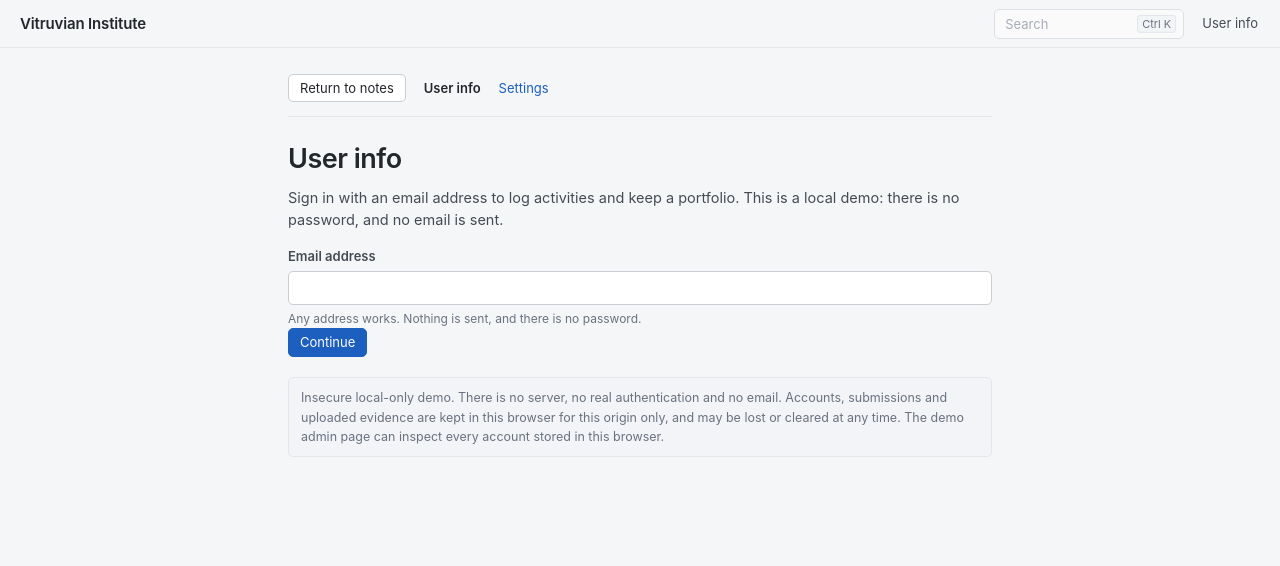
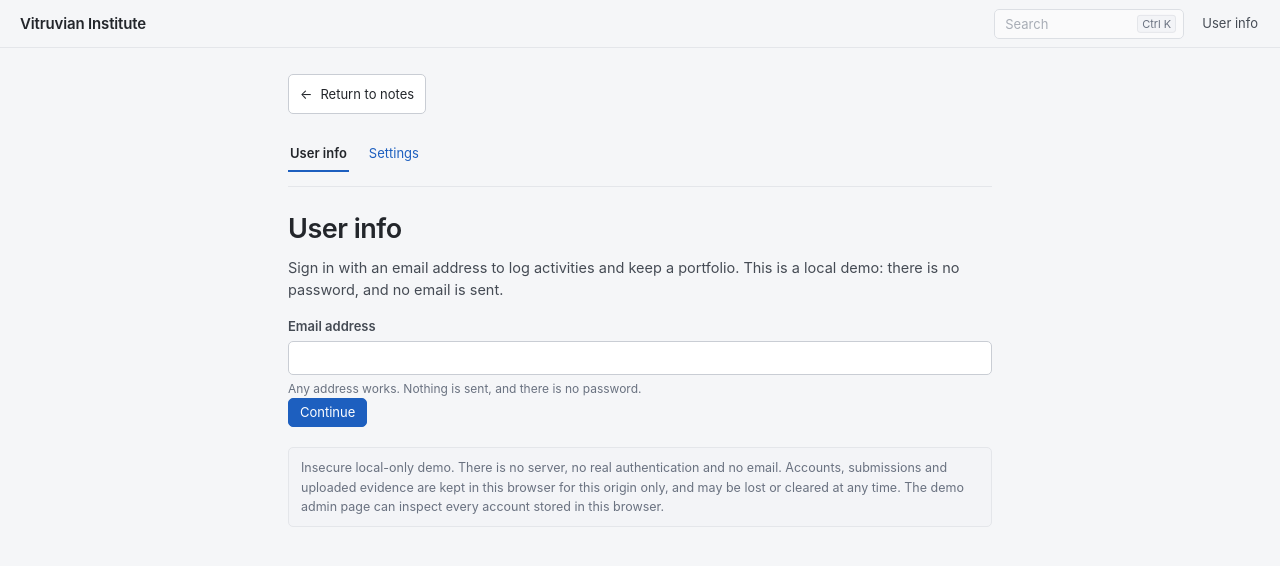
Before and after one commit to Global-Vitruvian-Institute/Global-Vitruvian-Institute, a website: page reader/public/index.html in a window 1280 px wide. Both pictures are taken after a click on the button "User info". Drawn offline with Linux system fonts and the light colour scheme; no server answers.

Commit message:
Separate return-to-notes button from account navigation

```diff
--- a/reader/public/index.html
+++ b/reader/public/index.html
@@ -66,8 +66,10 @@
       -->
       <main class="account" id="account" hidden aria-label="Account">
         <div class="account-inner">
+          <div class="account-return">
+            <a class="account-nav-back" id="account-back" data-account-back href="./"><span aria-hidden="true">←</span> Return to notes</a>
+          </div>
           <nav class="account-nav" aria-label="Account views">
-            <a class="account-nav-back" id="account-back" data-account-back href="./">Return to notes</a>
             <a class="account-nav-link" id="account-user-link" data-account-view="account" href="./?view=account">User info</a>
             <a class="account-nav-link" id="account-settings-link" data-account-view="settings" href="./?view=settings">Settings</a>
             <a class="account-nav-link" id="account-admin-link" data-account-view="admin" href="./?view=admin" hidden>Admin</a>
--- a/reader/public/styles.css
+++ b/reader/public/styles.css
@@ -1680,6 +1680,12 @@ input {
   padding: 26px 28px 88px;
 }
 
+.account-return {
+  margin-bottom: 22px;
+  font-family: var(--font-ui);
+  font-size: 13px;
+}
+
 .account-nav {
   display: flex;
   flex-wrap: wrap;
@@ -1693,6 +1699,10 @@ input {
 }
 
 .account-nav-back {
+  display: inline-flex;
+  align-items: center;
+  gap: 8px;
+  min-height: 40px;
   padding: 5px 11px;
   border: 1px solid var(--rule-strong);
   border-radius: var(--radius);
@@ -1707,6 +1717,8 @@ input {
 }
 
 .account-nav-link {
+  padding: 9px 2px;
+  border-bottom: 2px solid transparent;
   color: var(--link);
   text-decoration: none;
 }
@@ -1719,6 +1731,7 @@ input {
 }
 
 .account-nav-link[aria-current="page"] {
+  border-bottom-color: var(--link);
   color: var(--ink);
   font-weight: 600;
   text-decoration: none;
```
Also changed, not shown: tests/site.test.mjs (+4 -1 lines).
